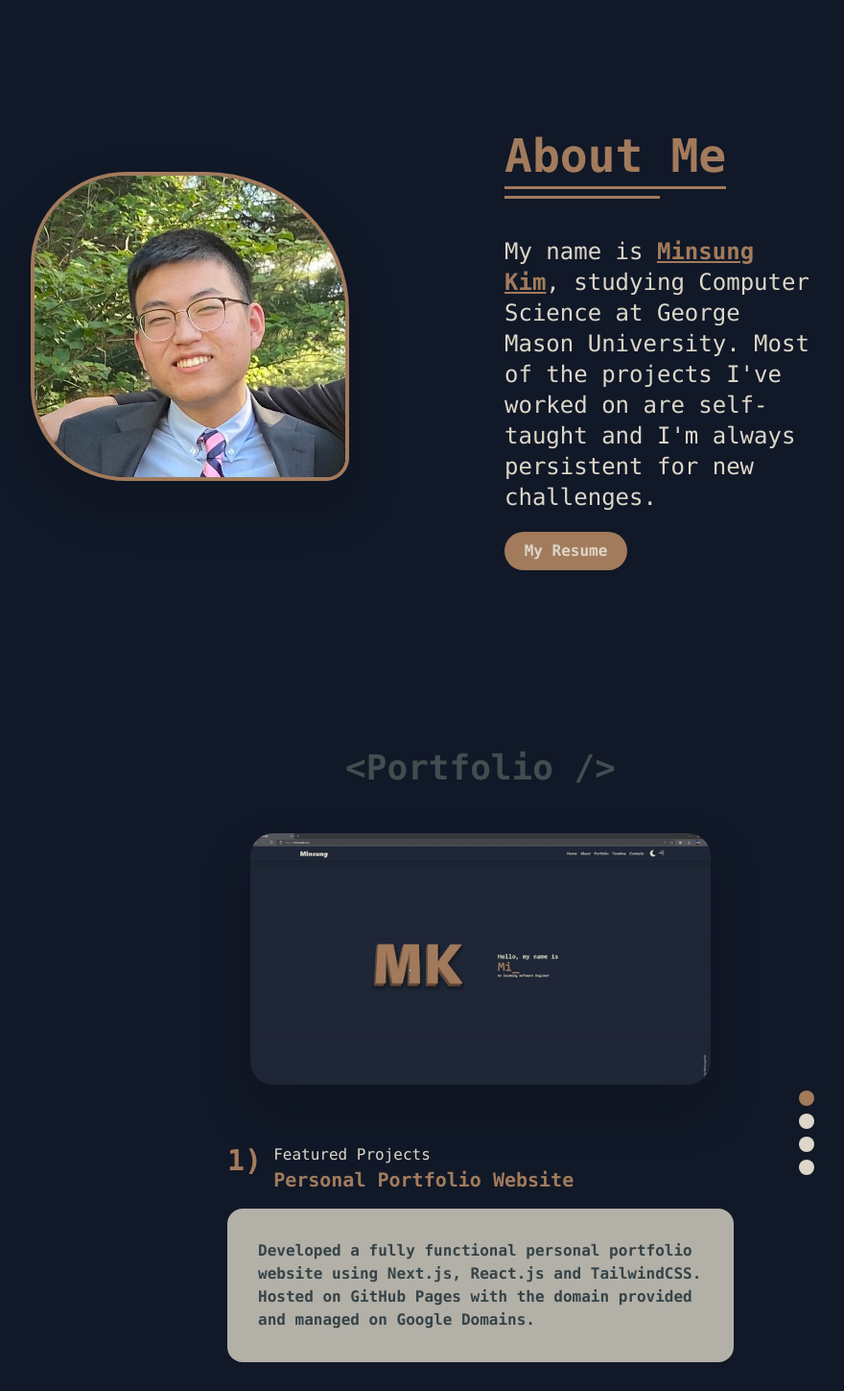
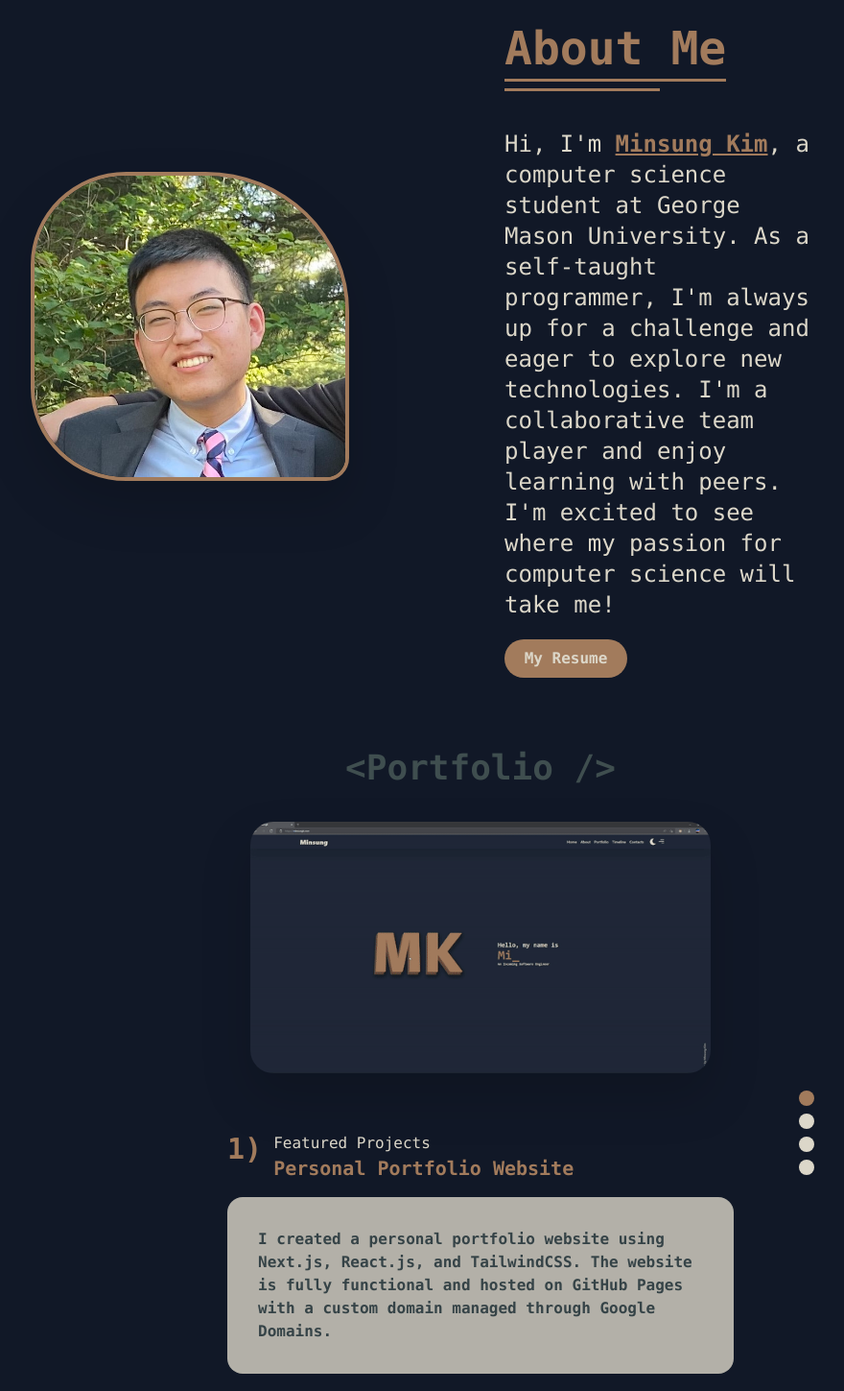
Before and after one commit to kmsungporant/kmsungporant.github.io, a Next.js app: page / in a window 1280 px wide. Shown: the part 860-2309 px from the top of the page at 96% size, without its empty margins (139-1019 px from the left). Built offline with nearby package versions, Linux system fonts and the light colour scheme.

Commit message:
fix sentences

```diff
--- a/components/about-page/smallTitle.tsx
+++ b/components/about-page/smallTitle.tsx
@@ -47,13 +47,9 @@ export default function SmallTitle() {
             viewport={{ once: true }}
             className="w-3/5 mt-10 text-center text-dark-secondary dark:text-light-secondary text-md"
           >
-            &nbsp; My name is{" "}
-            <span className="underline text-dark-primary dark:text-light-primary ">
-              Minsung Kim
-            </span>
-            , studying Computer Science at George Mason University. Most of the
-            projects I&apos;ve worked on are self-taught and I&apos;m always
-            persist for new challenges to learn.
+            Hi, I&apos;m <span className="font-black underline text-dark-primary dark:text-light-primary ">Minsung Kim</span>, a computer science student at
+            George Mason University. As a self-taught programmer, I&apos;m always up for a challenge and eager to explore new technologies. I&apos;m a
+            collaborative team player and enjoy learning with peers. I&apos;m excited to see where my passion for computer science will take me!
           </motion.h1>
           <Link href="documentation/resume.pdf" passHref>
             <a target="_blank">
--- a/components/about-page/title.tsx
+++ b/components/about-page/title.tsx
@@ -64,8 +64,9 @@ export default function Title() {
           viewport={{ once: true }}
         >
           <span className="text-2xl font-medium">
-            My name is <span className="font-black underline text-dark-primary dark:text-light-primary ">Minsung Kim</span>, studying Computer Science at George
-            Mason University. Most of the projects I&apos;ve worked on are self-taught and I&apos;m always persistent for new challenges.
+            Hi, I&apos;m <span className="font-black underline text-dark-primary dark:text-light-primary ">Minsung Kim</span>, a computer science student at
+            George Mason University. As a self-taught programmer, I&apos;m always up for a challenge and eager to explore new technologies. I&apos;m a
+            collaborative team player and enjoy learning with peers. I&apos;m excited to see where my passion for computer science will take me!
           </span>
         </motion.div>
         <Link href="documentation/resume.pdf" passHref>
--- a/components/menu/header.tsx
+++ b/components/menu/header.tsx
@@ -26,7 +26,7 @@ export default function Header({ menuIsOpen, setMenuIsOpen, selected, setSelecte
                 <Link href={"/"} passHref>
                   <div className="fixed flex justify-start p-5 overflow-hidden cursor-pointer -skew-x-2 ">
                     <motion.span
-                      whileHover={{ scale: 1.1, rotate: 1 }}
+                      whileHover={{ scale: 1.1 }}
                       className=" text-dark-secondary hover:text-dark-secondary/70 dark:text-light-secondary dark:hover:text-light-secondary/70"
                       onClick={() => {
                         setSelected(0);
--- a/components/portfolioPage.tsx
+++ b/components/portfolioPage.tsx
@@ -32,7 +32,7 @@ const projects: {
   {
     name: "Personal Portfolio Website",
     description:
-      "Developed a fully functional personal portfolio website using Next.js, React.js and TailwindCSS. Hosted on GitHub Pages with the domain provided and managed on Google Domains.",
+      "I created a personal portfolio website using Next.js, React.js, and TailwindCSS. The website is fully functional and hosted on GitHub Pages with a custom domain managed through Google Domains.",
     link: "https://github.com/kmsungporant/kmsungporant.github.io",
     image: "portfolio/websiteVid.gif",
     icons: [
@@ -48,7 +48,7 @@ const projects: {
   {
     name: "Discord [Moon] Bot",
     description:
-      "Developed a discord bot using python and Discord API and hosted via Azure using Virtual Machine to run 24/7 for a discord server. Integrated various features for the server: music player for YouTube, mini games, shortcut commands and more!",
+      "I used Python and the Discord API to develop a Discord bot that is hosted on Azure using a Virtual Machine to ensure it runs 24/7 for a Discord server. The bot includes a variety of features, such as a music player for YouTube, mini games, shortcut commands, and more.",
     link: "https://github.com/kmsungporant/Moon-Bot",
     image: "portfolio/discord.gif",
     icons: [<SiPython key="first" />, <SiMicrosoftazure key="second" />, <SiLinux key="third" />, <VscRemoteExplorer key="fourth" />],
@@ -56,7 +56,7 @@ const projects: {
   {
     name: "Video Uploader [In Progress]",
     description:
-      "A private web application that lets only discord members to upload videos onto a database via Azure. A discord bot will then retrieve the videos weekly and upload the top 5 videos rated in the database and upload it to a discord channel.",
+      "I developed a private web application that allows only members of a Discord server to upload videos to an Azure database. A Discord bot then retrieves the videos weekly and uploads the top 5 rated videos from the database to a designated Discord channel.",
     link: "https://github.com/kmsungporant/video_upload_web",
     image: "portfolio/videoUploader.gif",
     icons: [
@@ -76,7 +76,7 @@ const projects: {
   {
     name: "Food Swipe (VT Hacks X)",
     description:
-      "Developed a tinder like application that allows user to browse through local restaurants. Utilized the users location using GooglePlacesAPI to search local restaurants. Implemented a UI using Flutter to allow users to swipe right if they want more information of the restaurants",
+      "I created a restaurant discovery app similar to Tinder, which enables users to browse through local restaurants. The app utilizes the Google Places API to search for restaurants based on the user's location. Using Flutter, I developed a user interface that enables users to swipe right if they want more information about a particular restaurant.",
     link: "https://github.com/kmsungporant/food_swipe/",
     image: "portfolio/foodSwipe.png",
     icons: [<SiDart key="first" />, <SiFlutter key="second" />, <SiGooglemaps key="third" />],
```
